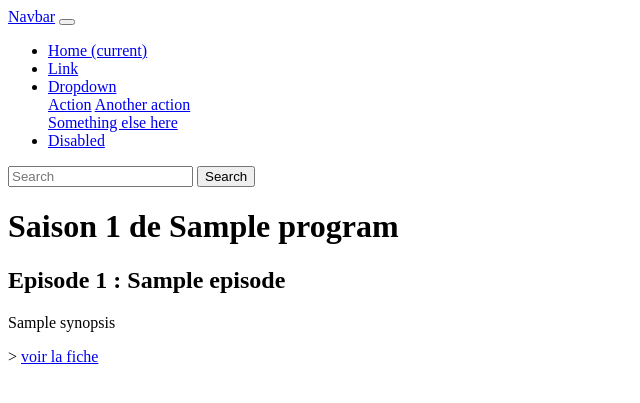
After one commit to Jouannetaud/Wild-series, a Symfony app: template templates/program/episode_show.html.twig in a window 1280 px wide. The commit adds this page. Shown: the top 403 px of the page, without its empty margins (0-640 px from the left). Run offline with Twig, Linux system fonts and the light colour scheme; the template is opened without the code that fills it: most values are stand-ins (such as "Sample title", 1, 10 or a date in 2020); some libraries are stand-ins or nearby versions.

Commit message:
param converter quest 11

```diff
--- a/templates/program/_delete_form.html.twig
+++ b/templates/program/_delete_form.html.twig
@@ -1,4 +1,4 @@
-<form method="post" action="{{ path('program_delete', {'id': program.id}) }}" onsubmit="return confirm('Are you sure you want to delete this item?');">
+<form method="post" action="{{ path('program_delete', {'program': program.id}) }}" onsubmit="return confirm('Are you sure you want to delete this item?');">
     <input type="hidden" name="_token" value="{{ csrf_token('delete' ~ program.id) }}">
     <button class="btn">Delete</button>
 </form>
--- /dev/null
+++ b/templates/program/episode_show.html.twig
@@ -0,0 +1,15 @@
+
+{% extends 'base.html.twig' %}
+
+{% block title %}Episode :{{ episode.number }}{% endblock %}
+
+{% block body %}
+
+   <h1>Saison {{ season.number }} de {{ program.title }}</h1>
+    <h2>Episode {{ episode.number }} : {{ episode.title }}</h2>
+    <p>{{ episode.synopsis }}</p>>
+
+<a href="{{ path('program_episode_show', { "program": program.id, "season": season.id,"episode": episode.id }) }}">
+    voir la fiche</a>
+
+{% endblock %}
--- a/templates/program/index.html.twig
+++ b/templates/program/index.html.twig
@@ -23,8 +23,8 @@
                 <td>{{ program.summary }}</td>
                 <td>{{ program.poster }}</td>
                 <td>
-                    <a href="{{ path('program_show', {'id': program.id}) }}">show</a>
-                    <a href="{{ path('program_edit', {'id': program.id}) }}">edit</a>
+                    <a href="{{ path('program_show', {'program': program.id}) }}">show</a>
+                    <a href="{{ path('program_edit', {'program': program.id}) }}">edit</a>
                 </td>
             </tr>
         {% else %}
--- a/templates/program/season_show.html.twig
+++ b/templates/program/season_show.html.twig
@@ -25,6 +25,8 @@
 
         </ul>
 
+        <a href="{{ path("program_episode_show", { "program": program.id, "season": season.id, "episode": episode.id }) }}">Voir la fiche</a>
+
     {% else %}
         Aucune série trouvée.
 
--- a/templates/program/show.html.twig
+++ b/templates/program/show.html.twig
@@ -29,7 +29,7 @@
                     <ul>
                         {% for season in program.seasons %}
 
-                        <li><a href= "{{path('program_season_show',{'programId': season.program.id, 'seasonId': season.id })}}">Saison {{ season.number }}</a></li>
+                        <li><a href= "{{path('program_season_show',{'program': season.program.id, 'season': season.id })}}">Saison {{ season.number }}</a></li>
 
 
 
@@ -44,7 +44,7 @@
 
     <a href="{{ path('program_index') }}">back to list</a>
 
-    <a href="{{ path('program_edit', {'id': program.id}) }}">edit</a>
+    <a href="{{ path('program_edit', {'program': program.id}) }}">edit</a>
 
     {{ include('program/_delete_form.html.twig') }}
 {% endblock %}
```
Also changed, not shown: src/Controller/ProgramController.php (+25 -8 lines).
